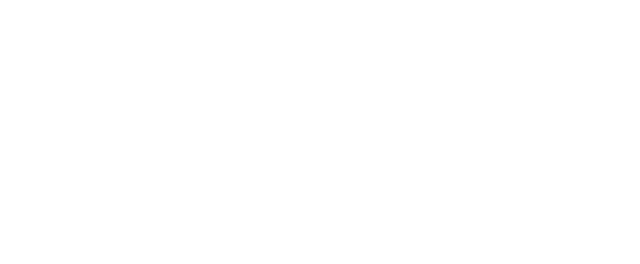
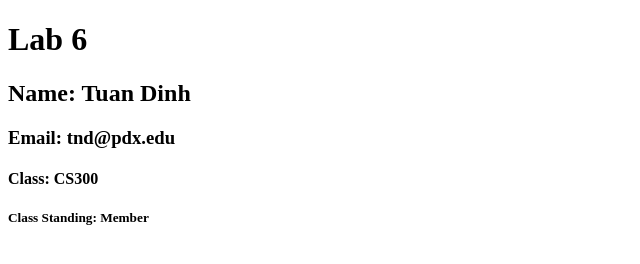
Before and after one commit to TuanDinh140194/spaceHuntGame, a plain HTML site: page TuanDinh.html in a window 1280 px wide. Shown: the whole page, without its empty margins (0-640 px from the left). Drawn offline with Linux system fonts and the light colour scheme.

Commit message:
Update TuanDinh.html

```diff
--- a/TuanDinh.html
+++ b/TuanDinh.html
@@ -1,7 +1,26 @@
-<script>
+<!DOCTYPE html>
+<html lang="">
+    <head>
+        <meta charset="utf-8">
+        <meta http-equiv="X-UA-Compatible" content="IE=edge">
+        <meta name="viewport" content="width=device-width, initial-scale=1">
+        <title>Name: Tuan Dinh
+               Email: tnd@pdx.edu
+               Class: CS300
+               Class Standing: Member
+        </title>
 
-    alert ("Name: Tuan Dinh")
-    alert ("Email: tnd@pdx.edu")
-    alert ("Class: CS300")
 
-</script>
+
+    </head>
+    <body>
+        <h1 class="text-center"> Lab 6 </h1>
+        <h2 class="text-center"> Name: Tuan Dinh</h2>
+        <h3 class="text-center"> Email: tnd@pdx.edu</h3>
+        <h4 class="text-center"> Class: CS300 </h4>
+        <h5 class="text-center"> Class Standing: Member </h5>
+        <script type="text/javascript">
+            alert("Name: Tuan Dinh \n Email: tnl@pdx.edu \n Class: CS300 \n Class Standing: Member");
+        </script>
+    </body>
+</html>
```
